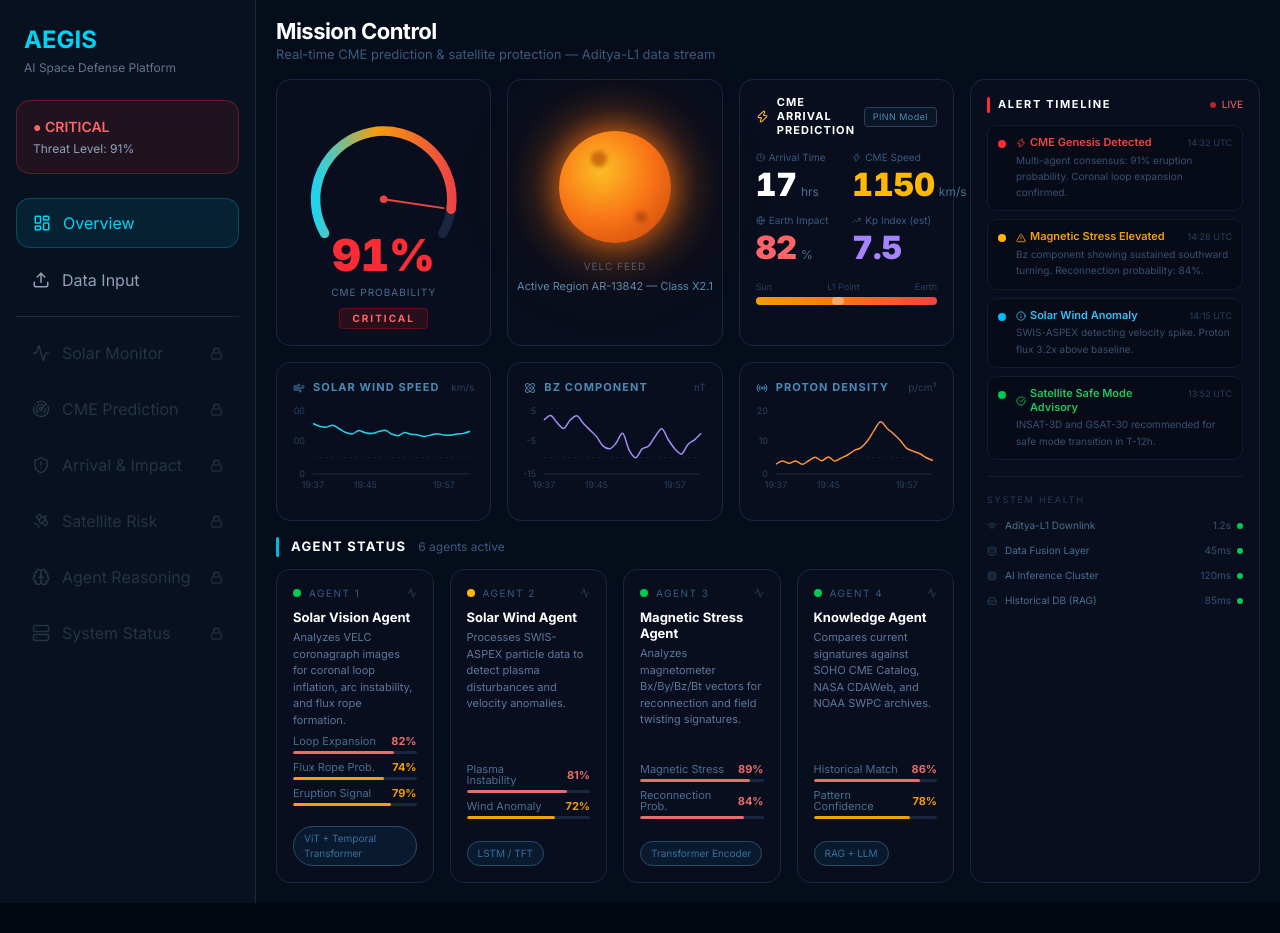
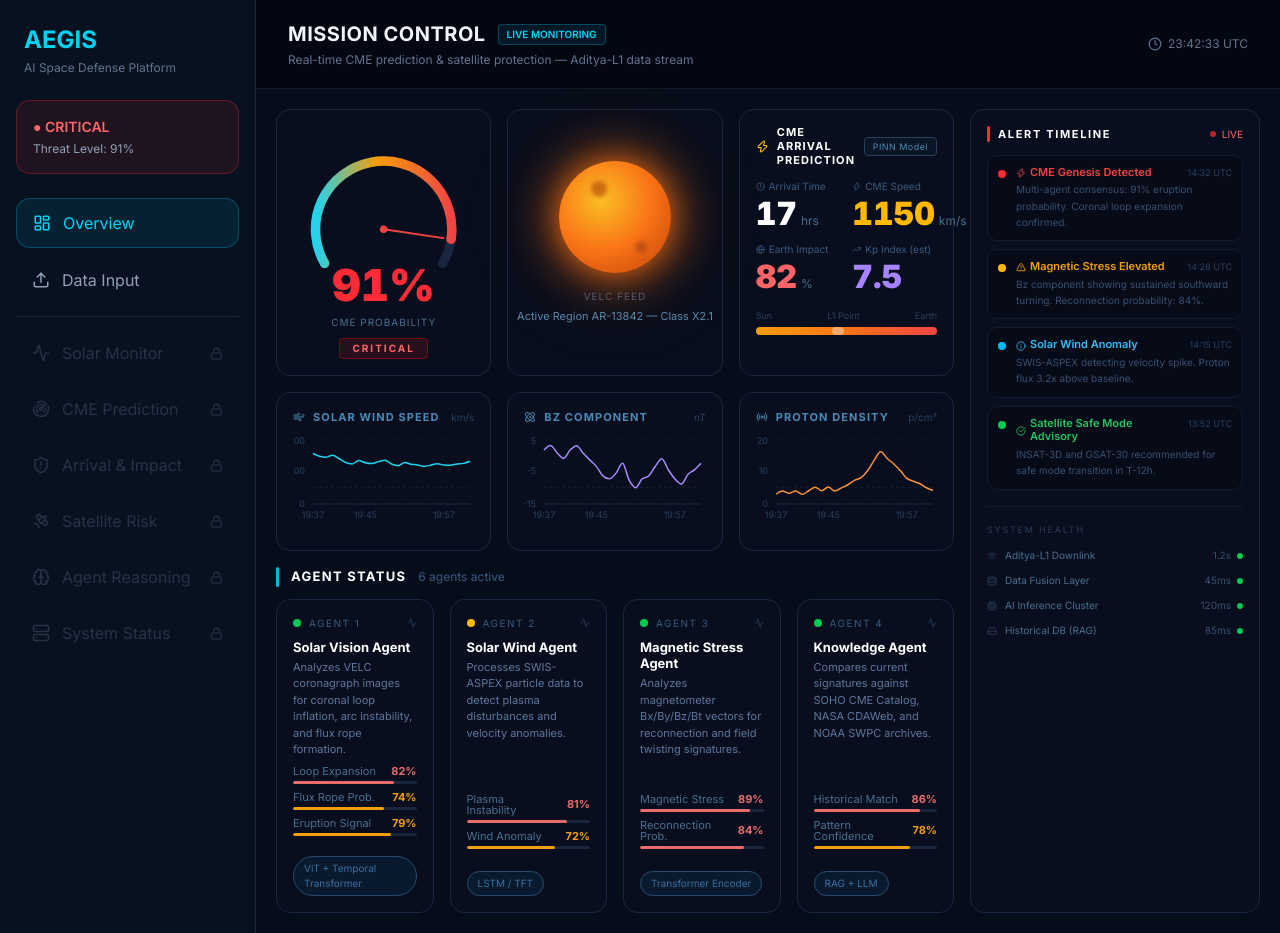
Before and after one commit to Yoshita09/Project-Aegis, a Next.js app in the folder aegis-frontend/: page / in a window 1280 px wide. Before the commit the page ends 903 px from the top, so only its background shows below. Built offline with nearby package versions, Linux system fonts and the light colour scheme.

Commit message:
Top bars changed

```diff
--- a/aegis-frontend/app/data-input/page.tsx
+++ b/aegis-frontend/app/data-input/page.tsx
@@ -4,6 +4,7 @@ import { useRef, useState } from "react";
 import { useRouter } from "next/navigation";
 import { Upload, CheckCircle, Loader2, FileArchive, Zap } from "lucide-react";
 import { useAnalysis } from "../../context/AnalysisContext";
+import Topbar from "@/components/Topbar";
 
 // ─── Types ────────────────────────────────────────────────────────────────────
 
@@ -334,14 +335,17 @@ export default function DataInputPage() {
   }
 
   return (
-    <div className="space-y-8 p-6 max-w-7xl mx-auto min-h-screen text-slate-100">
-      <div>
-        <p className="text-xs font-mono font-bold text-cyan-400 tracking-widest uppercase">Step 2 of 3</p>
-        <h1 className="text-2xl sm:text-4xl font-semibold tracking-tight mt-1 text-white">Data Input</h1>
-        <p className="text-sm text-slate-400 mt-2 max-w-2xl">
-          Upload telemetry payloads from ADITYA-L1 instruments (.fits, .cdf, .nc).Required payloads must be uploaded before platform analysis can execute.
-        </p>
-      </div>
+  <div>
+    <Topbar
+      title="DATA INPUT"
+      badge="TELEMETRY UPLOAD"
+      badgeColor="cyan"
+      subtitle="Upload telemetry payloads from ADITYA-L1 instruments for AI analysis"
+    />
+
+    <div className="space-y-8 p-6 max-w-7xl mx-auto text-slate-100">
+
+
 
       <div>
         <p className="text-xs font-mono font-bold text-slate-500 tracking-wider uppercase mb-4">Required Payloads</p>
@@ -432,5 +436,6 @@ export default function DataInputPage() {
         </button>
       </div>
     </div>
+  </div>
   );
 }
--- a/aegis-frontend/app/page.tsx
+++ b/aegis-frontend/app/page.tsx
@@ -28,6 +28,7 @@ import {
   TrendingUp,
 } from "lucide-react";
 import { cn } from "@/lib/utils";
+import Topbar from "@/components/Topbar";
 
 // ── Data generators ───────────────────────────────────────────────────────────
 
@@ -218,18 +219,15 @@ export default function MissionControl() {
   const [protonData] = useState(generateProtonData);
 
   return (
+  <div>
+    <Topbar
+      title="MISSION CONTROL"
+      badge="LIVE MONITORING"
+      badgeColor="cyan"
+      subtitle="Real-time CME prediction & satellite protection — Aditya-L1 data stream"
+    />
+
     <div className="min-h-screen bg-[#060d1a] p-4 xl:p-5 font-sans overflow-x-hidden">
-
-      {/* Header */}
-      <div className="mb-4">
-        <h1 className="text-xl xl:text-[22px] font-bold text-white tracking-tight leading-none">
-          Mission Control
-        </h1>
-        <p className="text-[#3a5a7f] text-xs xl:text-[13px] mt-1">
-          Real-time CME prediction &amp; satellite protection — Aditya-L1 data stream
-        </p>
-      </div>
-
       {/* ── Outer layout: scrollable content + fixed-width sidebar ── */}
       <div className="flex gap-4 items-start">
 
@@ -444,5 +442,6 @@ export default function MissionControl() {
 
       </div>
     </div>
+  </div>
   );
 }
```
